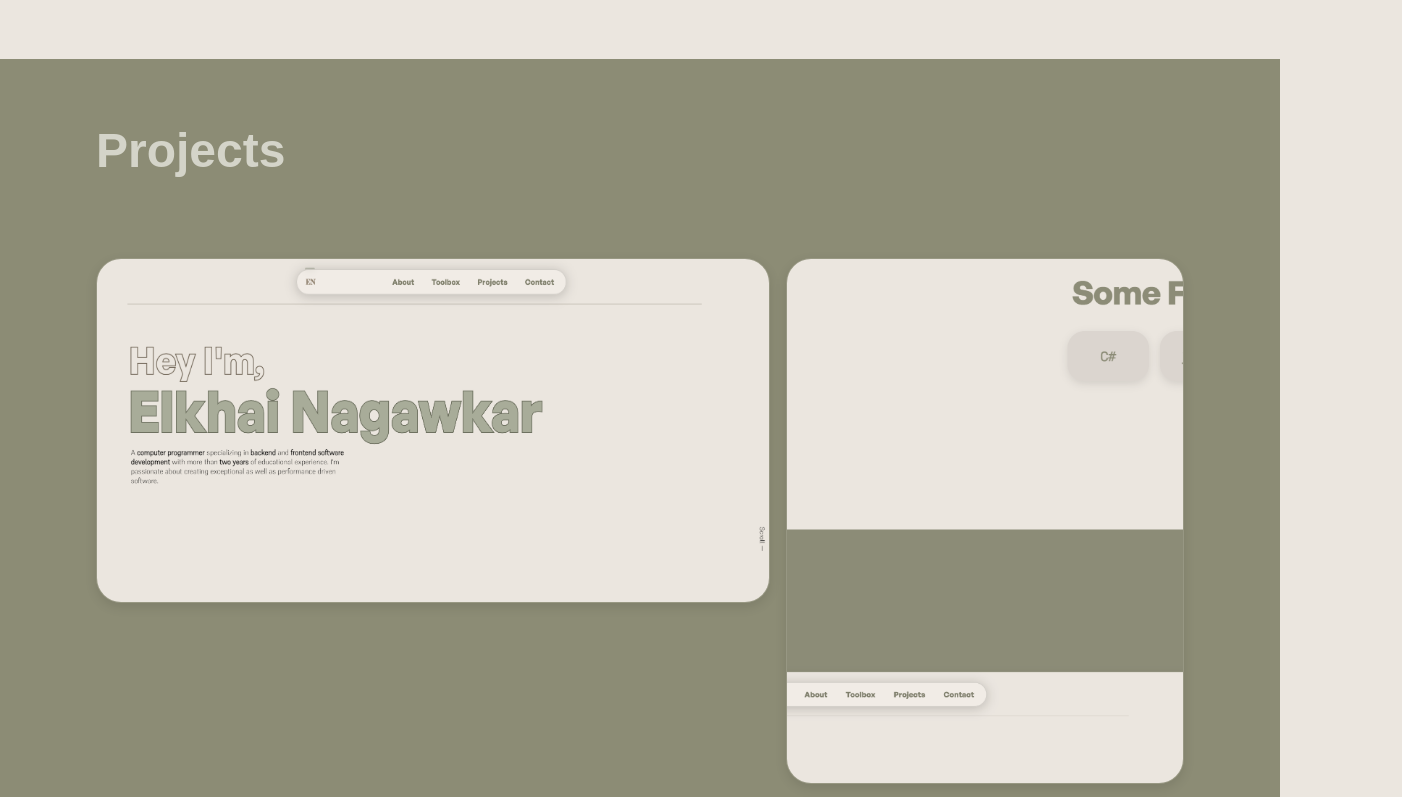
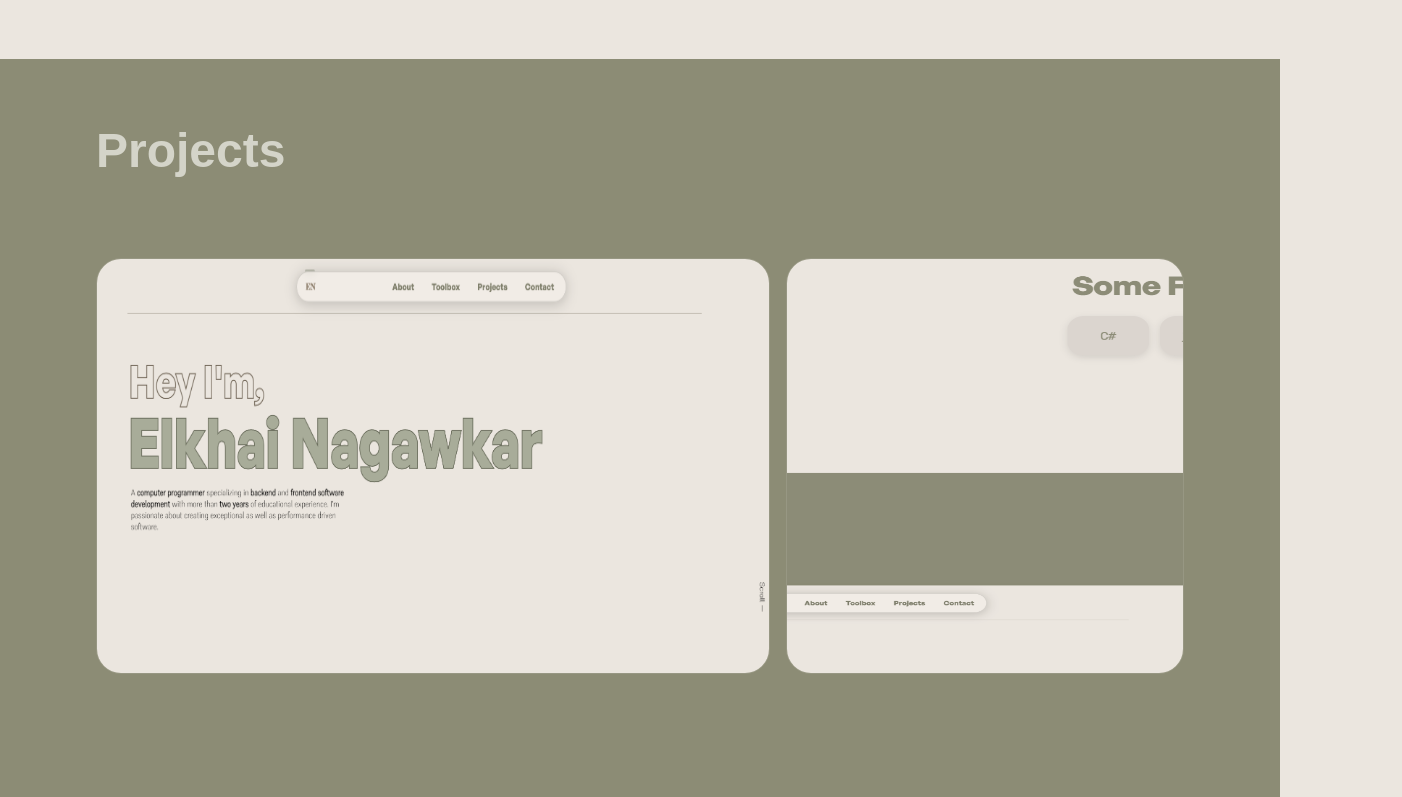
Before and after one commit to ElkhaiNagawkar/Elkhai-Nagawkar-Portfolio, a React (Create React App) app in the folder elkhai-nagawkar-portfolio-app/: page / in a window 1280 px wide. Shown: the part 2000-2797 px from the top of the page, 1402 px wide, since content can reach past the window. Built offline with nearby package versions, Linux system fonts and the light colour scheme; a web font is replaced by a local one.

Commit message:
ninth commit
This commit implemented many things
added animation to all projects (second project is still a placeholder)
added a hover effect to projects to show description
started implementing contact section and almost completed it

```diff
--- a/elkhai-nagawkar-portfolio-app/src/App.js
+++ b/elkhai-nagawkar-portfolio-app/src/App.js
@@ -5,6 +5,7 @@ import About from "./Sections/About";
 import { useInView } from "react-intersection-observer";
 import Toolbox from "./Sections/Toolbox";
 import Projects from "./Sections/Projects";
+import Contact from "./Sections/Contact";
 
 export default function App() {
   const { ref: heroRef, inView: heroView } = useInView({ threshold: 0.5 });
@@ -13,8 +14,9 @@ export default function App() {
     threshold: 0.5,
   });
   const { ref: projectsRef, inView: projectsView } = useInView({
-    threshold: 0.2,
+    threshold: 0.3,
   });
+  const { ref: contactRef, inView: contactView } = useInView();
 
   const navInd = document.querySelector(".nav--indicator");
   const item = document.querySelectorAll(".main--navbar li");
@@ -35,8 +37,10 @@ export default function App() {
       indicatorPos(item[1]);
     } else if (projectsView) {
       indicatorPos(item[2]);
+    } else if (contactView) {
+      indicatorPos(item[3]);
     }
-  }, [heroView, aboutView, toolboxView, projectsView]);
+  }, [heroView, aboutView, toolboxView, projectsView, contactView]);
   return (
     <div>
       <div ref={heroRef}>
@@ -51,6 +55,9 @@ export default function App() {
       <div ref={projectsRef}>
         <Projects />
       </div>
+      <div ref={contactRef}>
+        <Contact />
+      </div>
     </div>
   );
 }
--- a/elkhai-nagawkar-portfolio-app/src/HelperComponents/ProjectBox.js
+++ b/elkhai-nagawkar-portfolio-app/src/HelperComponents/ProjectBox.js
@@ -4,22 +4,21 @@ export default function ProjectBox(props) {
   return (
     <div className="project">
       <img className="projectImg" src={`../imgs/${props.projectImg}`}></img>
-      {/* <div className="project--title--div">
+      <div className="project--title--div">
         <h1 className="project--title">{props.title}</h1>
         <p className="project--description">
           This is the first project I have worked on independintly after
           learning React. It aided me in further understanding how React works
-            as well as helped me polish and further improve my CSS and
-            Javascript skills. I really enjoyed creating this project as it
-            reminds me of how far I have come since begining my programming
-            journey.
+          as well as helped me polish and further improve my CSS and Javascript
+          skills. I really enjoyed creating this project as it reminds me of how
+          far I have come since begining my programming journey.
         </p>
         <div className="resources--used">
           <div className="resource orange--background">
             <h4>HTML • CSS • Javascript • React</h4>
           </div>
         </div>
-        </div> */}
+      </div>
     </div>
   );
 }
--- /dev/null
+++ b/elkhai-nagawkar-portfolio-app/src/Sections/Contact.js
@@ -0,0 +1,36 @@
+import React from "react";
+
+export default function Contact() {
+  return (
+    <div className="contact--section">
+      <div className="header--div">
+        <h1 className="contact--header">Contact Me!</h1>
+      </div>
+      <div className="thanks--div">
+        <h4>
+          Thank you for taking the time to view my Portfolio, I really apriciate
+          it!
+        </h4>
+      </div>
+      <div className="links">
+        <div className="mail--section">
+          <h3>Mail </h3>
+          <a className="link" href="mailto:nagawkarelkhai@gmail.com">
+            {" "}
+            nagawkarelkhai@gmail.com ↗
+          </a>
+        </div>
+        <div className="socials--section">
+          <h3>Socials </h3>
+          <a className="link" href="">
+            {" "}
+            GitHub ↗
+          </a>
+          <a className="link" href="">
+            LinkdIn ↗
+          </a>
+        </div>
+      </div>
+    </div>
+  );
+}
--- a/elkhai-nagawkar-portfolio-app/src/Sections/Projects.js
+++ b/elkhai-nagawkar-portfolio-app/src/Sections/Projects.js
@@ -17,9 +17,17 @@ export default function Projects() {
         </h1>
       </div>
 
-      <div className="all--projects">
-        <ProjectBox title="Portfolio" projectImg="ElkhaiNagawkarPort.png" />
-        <ProjectBox title="Portfolio" projectImg="test.png" />
+      <div className="projects">
+        <div
+          className={`all--projects ${inView ? "first--project--anim" : ""}`}
+        >
+          <ProjectBox title="Portfolio" projectImg="ElkhaiNagawkarPort.png" />
+        </div>
+        <div
+          className={`all--projects ${inView ? "second--project--anim" : ""}`}
+        >
+          <ProjectBox title="Portfolio" projectImg="test.png" />
+        </div>
       </div>
     </div>
   );
--- a/elkhai-nagawkar-portfolio-app/src/index.css
+++ b/elkhai-nagawkar-portfolio-app/src/index.css
@@ -106,7 +106,7 @@ body {
 }
 
 .picker:last-child {
-  padding-right: 0.5rem;
+  padding-right: 1.2rem;
 }
 
 .main--navbar > li {
@@ -428,44 +428,53 @@ body {
   font-family: "General Sans", sans-serif;
   color: #d4d4c9;
   font-size: 3rem;
+  opacity: 0;
+}
+
+.project--title--animation {
+  animation: top-slide 1s forwards ease-out;
+}
+
+.projects {
+  margin-top: 5rem;
+  display: grid;
+  grid-template-columns: repeat(8, 1fr);
+  grid-template-rows: repeat(4, 200px);
+  gap: 1rem;
 }
 
 .all--projects {
-  margin-top: 5rem;
-  display: grid;
-  grid-template-columns: repeat(8, 1fr);
-  grid-template-rows: repeat(8, 1fr);
-  gap: 1rem;
+  display: flex;
+  opacity: 0;
 }
 
 .project {
   display: flex;
-  object-fit: cover;
+  width: 100%;
+  position: relative;
 }
 
-.project:nth-child(1) {
+.all--projects:nth-child(1) {
   grid-row: 1 / 3;
   grid-column: 1 / 6;
 }
 
-.project:nth-child(2) {
-  grid-row: 1 / 4;
+.all--projects:nth-child(2) {
+  grid-row: 1 / 3;
   grid-column: 6 / 9;
 }
 
 .projectImg {
-  max-width: 100%;
-  height: auto;
+  width: 100%;
+  height: 100%;
   border-radius: 25px;
-  box-shadow: rgba(0, 0, 0, 0.1) 0px 4px 12px;
   border: 1px solid rgba(255, 255, 255, 0.1);
 }
 
 .project--title--div {
   position: absolute;
   width: 100%;
-  max-height: 100%;
-  top: 0;
+  height: 100%;
   background: linear-gradient(180deg, transparent 10%, rgb(139, 139, 116) 90%);
   opacity: 0;
   border-radius: 25px;
@@ -480,6 +489,7 @@ body {
   font-family: "General Sans", sans-serif;
   color: #d4d4c9;
   font-size: 2rem;
+  padding-top: 14rem;
 }
 
 .project--description {
@@ -496,6 +506,82 @@ body {
   padding-top: 0.7rem;
   font-family: "Supreme", sans-serif;
   color: white;
+}
+
+.project--title,
+.project--description,
+.resources--used {
+  padding-left: 2rem;
+}
+
+.first--project--anim {
+  animation: bottom-slide-blur 1s forwards ease-out 1s;
+}
+
+.second--project--anim {
+  animation: bottom-slide-blur 1s forwards ease-out 1.5s;
+}
+
+.contact--section {
+  padding: 4rem 6rem;
+  height: 75vh;
+  position: relative;
+}
+
+.header--div,
+.thanks--div {
+  font-family: "General Sans", sans-serif;
+  color: #8c8c75;
+}
+
+.contact--header {
+  font-size: 3rem;
+}
+
+.thanks--div {
+  position: absolute;
+  font-size: 0.1rem;
+  width: 30rem;
+  height: 10rem;
+  inset: 25% 0% 0% 72%;
+  font-size: 2rem;
+  animation: bottom-slide-blur 1.5s forwards ease-out 1s;
+}
+
+.links {
+  display: grid;
+  grid-template-columns: repeat(2, 1fr);
+  margin-top: 3rem;
+}
+
+.mail--section {
+  font-family: "Supreme", sans-serif;
+  display: flex;
+  flex-direction: column;
+  gap: 1rem;
+  font-size: 1.4rem;
+  color: #8c8c75;
+  font-weight: 600;
+}
+
+.socials--section {
+  font-family: "Supreme", sans-serif;
+  display: flex;
+  flex-direction: column;
+  gap: 1rem;
+  font-size: 1.4rem;
+  color: #8c8c75;
+  font-weight: 600;
+}
+
+.link {
+  text-decoration: none;
+}
+
+.github--logo > svg {
+  position: absolute;
+  width: 100%;
+  height: 100%;
 }
 
 @keyframes name-anim {
```
Lines whose indentation alone changed are shown as unchanged.
